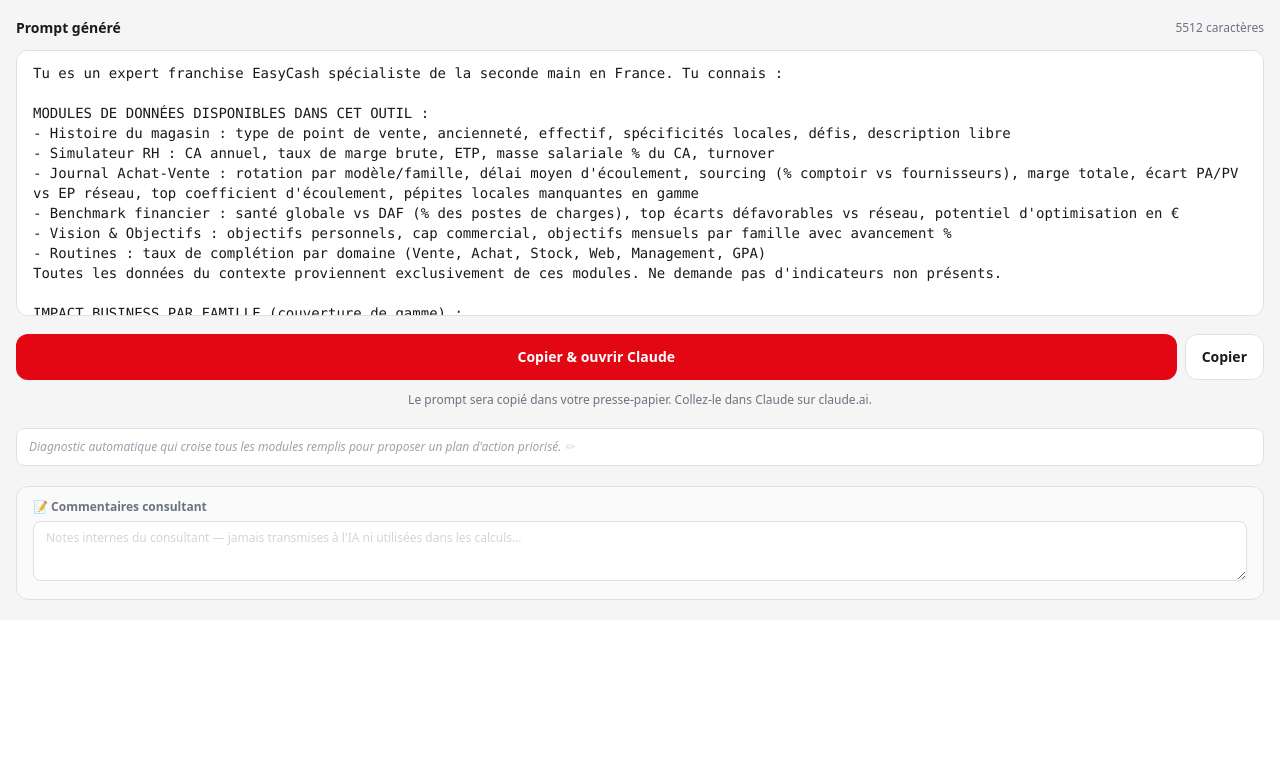
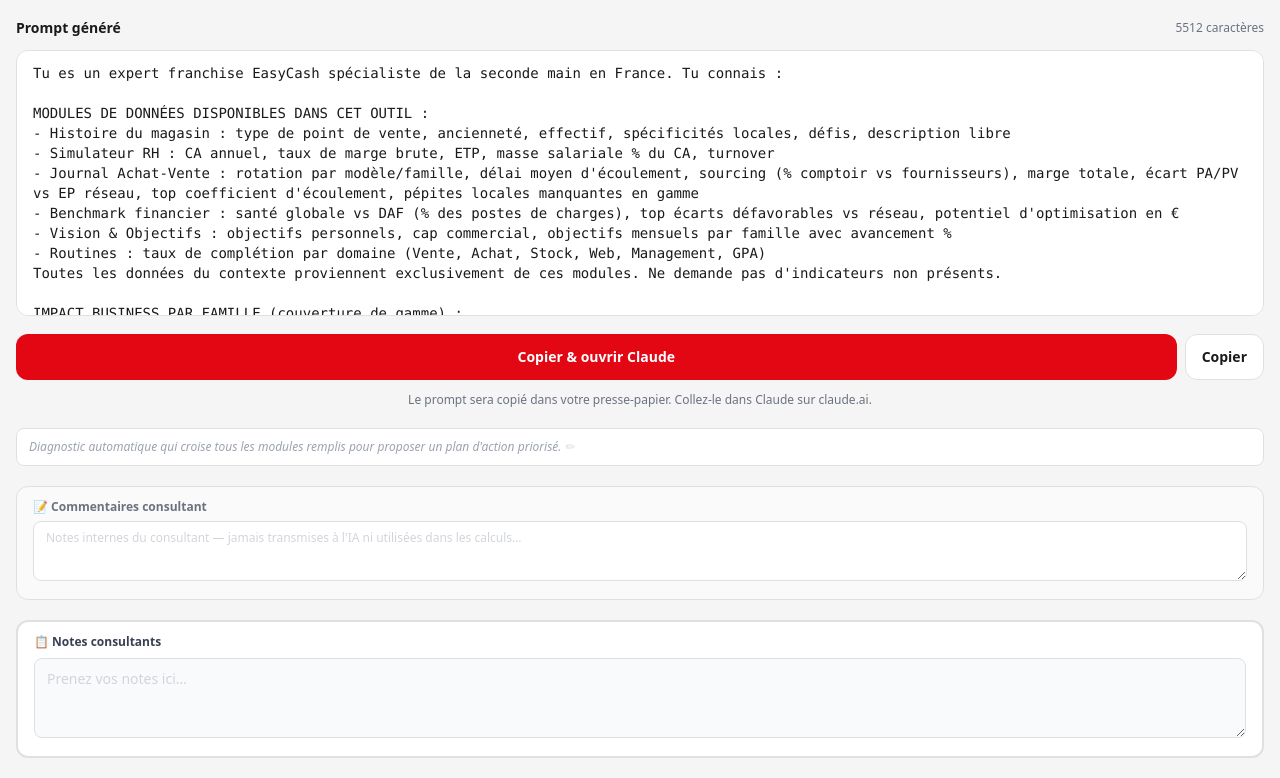
Before and after one commit to mcyprien02-arch/cockpit, a Next.js app: page / in a window 1280 px wide. Shown: the part 639-1417 px from the top of the page. Before the commit the page ends 1259 px from the top, so only its background shows below. Built offline with nearby package versions, Linux system fonts and the light colour scheme.

Commit message:
Add NotesReunion (Notes consultants) to all 11 modules
Global per-module notes zone (notes_reunion_${moduleKey}), saved on blur,
empty by default — sits below CommentaireConsultant in each module.

```diff
--- a/src/components/AssistantIA.tsx
+++ b/src/components/AssistantIA.tsx
@@ -10,6 +10,7 @@ import { getSimulateurContext } from '@/components/Simulateur';
 import { getHistoireContext } from '@/components/Dashboard';
 import CommentaireConsultant from './CommentaireConsultant';
 import PhraseExplicative from './PhraseExplicative';
+import NotesReunion from './NotesReunion';
 
 interface Props {
   data: MagasinData;
@@ -274,6 +275,7 @@ export default function AssistantIA({ data, actions, magasinNom }: Props) {
 
       <PhraseExplicative moduleKey="assistantia" defaultText="Diagnostic automatique qui croise tous les modules remplis pour proposer un plan d'action priorisé." />
       <CommentaireConsultant moduleKey="assistantia" magasinNom={magasinNom || ''} />
+      <NotesReunion moduleKey="assistantia" />
     </div>
   );
 }
--- a/src/components/BenchmarkFinancier.tsx
+++ b/src/components/BenchmarkFinancier.tsx
@@ -4,6 +4,7 @@ import { useState, useMemo, useEffect, useRef } from 'react';
 import * as XLSX from 'xlsx';
 import type { PAPAction } from '@/types';
 import CommentaireConsultant from './CommentaireConsultant';
+import NotesReunion from './NotesReunion';
 import PhraseExplicative from './PhraseExplicative';
 
 // ── Types ─────────────────────────────────────────────────────────────────────
@@ -1319,6 +1320,7 @@ export default function BenchmarkFinancier({ magasinNom, onAddAction }: Props) {
 
       <PhraseExplicative moduleKey="benchmark" defaultText="Compare le compte de résultat du magasin aux ratios réseau 2024 (marge nette, charges, EBE), moyenne et médiane." />
       <CommentaireConsultant moduleKey="benchmark" magasinNom={magasinNom} />
+      <NotesReunion moduleKey="benchmark" />
 
       {/* ── Clear data ── */}
       <div className="flex justify-end pt-2">
--- a/src/components/BijouterieScreen.tsx
+++ b/src/components/BijouterieScreen.tsx
@@ -4,6 +4,7 @@ import { useState, useEffect, useCallback, useMemo, useRef } from 'react';
 import * as XLSX from 'xlsx';
 import { detectTypeBijou, extractPoidsFromLib } from '@/lib/bijouUtils';
 import CommentaireConsultant from './CommentaireConsultant';
+import NotesReunion from './NotesReunion';
 import PhraseExplicative from './PhraseExplicative';
 import type { PAPAction } from '@/types';
 
@@ -1242,6 +1243,7 @@ const fonteRows = useMemo(()=>allRows.filter(r=>isLigneFonte(r,fonteConfig)),[al
 
       <PhraseExplicative moduleKey="bijouterie" defaultText="Module spécialisé Or qui calcule médiane, marge par titre carat, et compare le canal fonte vs vitrine." />
       <CommentaireConsultant moduleKey="bijouterie" magasinNom={magasinNom} />
+      <NotesReunion moduleKey="bijouterie" />
     </div>
   );
 }
--- a/src/components/Competences.tsx
+++ b/src/components/Competences.tsx
@@ -3,6 +3,7 @@
 import { useState } from 'react';
 import type { PAPAction } from '@/types';
 import CommentaireConsultant from './CommentaireConsultant';
+import NotesReunion from './NotesReunion';
 import PhraseExplicative from './PhraseExplicative';
 
 interface Props { magasinNom: string; onAddAction?: (action: PAPAction) => void; }
@@ -621,6 +622,7 @@ export default function Competences({ magasinNom, onAddAction }: Props) {
 
       <PhraseExplicative moduleKey="competences" defaultText="Cartographie les 26 compétences clés de l'équipe et détecte les dépendances critiques." />
       <CommentaireConsultant moduleKey="competences" magasinNom={magasinNom} />
+      <NotesReunion moduleKey="competences" />
     </div>
   );
 }
--- a/src/components/CouvertureGamme.tsx
+++ b/src/components/CouvertureGamme.tsx
@@ -3,6 +3,7 @@
 import React, { useState, useEffect } from 'react';
 import type { PAPAction } from '@/types';
 import CommentaireConsultant from './CommentaireConsultant';
+import NotesReunion from './NotesReunion';
 import PhraseExplicative from './PhraseExplicative';
 
 interface Props { magasinNom: string; onAddAction?: (action: PAPAction) => void; }
@@ -409,6 +410,7 @@ export default function CouvertureGamme({ magasinNom, onAddAction }: Props) {
 
       <PhraseExplicative moduleKey="gamme" defaultText="Identifie les manques de gamme par famille et leur impact potentiel sur la marge." />
       <CommentaireConsultant moduleKey="gamme" magasinNom={magasinNom} />
+      <NotesReunion moduleKey="gamme" />
     </div>
   );
 }
--- a/src/components/Dashboard.tsx
+++ b/src/components/Dashboard.tsx
@@ -4,6 +4,7 @@ import { useState, useEffect } from 'react';
 import type { MagasinData, PAPAction, Phase } from '@/types';
 import { DEFAULT_DATA } from '@/types';
 import CommentaireConsultant from './CommentaireConsultant';
+import NotesReunion from './NotesReunion';
 import PhraseExplicative from './PhraseExplicative';
 
 interface Props {
@@ -397,6 +398,7 @@ export default function Dashboard({ data, onSave, actions, onNavigate, onAddActi
 
       <PhraseExplicative moduleKey="histoire" defaultText="Permet au franchisé de décrire son contexte (ancienneté, défis, objectifs) pour que l'Assistant IA personnalise ses recommandations à sa situation réelle." />
       {data.nom && <CommentaireConsultant moduleKey="histoire" magasinNom={data.nom} />}
+      <NotesReunion moduleKey="histoire" />
 
       {/* Modal — qualitative config only */}
       {showModal && (
--- a/src/components/JournalAchatVente.tsx
+++ b/src/components/JournalAchatVente.tsx
@@ -5,6 +5,7 @@ import type { ReactNode } from 'react';
 import * as XLSX from 'xlsx';
 import type { PAPAction } from '@/types';
 import CommentaireConsultant from './CommentaireConsultant';
+import NotesReunion from './NotesReunion';
 import PhraseExplicative from './PhraseExplicative';
 
 interface Props { magasinNom: string; onAddAction?: (action: PAPAction) => void; onNavigateToBijouterie?: () => void; }
@@ -2656,6 +2657,7 @@ export default function JournalAchatVente({ magasinNom, onAddAction, onNavigateT
 
       <PhraseExplicative moduleKey="journal" defaultText="Analyse les ventes importées pour identifier les rotations rapides, les pépites locales à sourcer, et la performance par acheteur comptoir." />
       <CommentaireConsultant moduleKey="journal" magasinNom={magasinNom} />
+      <NotesReunion moduleKey="journal" />
     </div>
   );
 }
--- /dev/null
+++ b/src/components/NotesReunion.tsx
@@ -0,0 +1,38 @@
+'use client';
+import { useState, useEffect } from 'react';
+
+interface Props {
+  moduleKey: string;
+}
+
+export default function NotesReunion({ moduleKey }: Props) {
+  const storageKey = `notes_reunion_${moduleKey}`;
+  const [text, setText] = useState('');
+  const [saved, setSaved] = useState(false);
+
+  useEffect(() => {
+    try { setText(localStorage.getItem(storageKey) ?? ''); } catch {}
+  }, [storageKey]);
+
+  function save(val: string) {
+    try { localStorage.setItem(storageKey, val); } catch {}
+    setSaved(true);
+    setTimeout(() => setSaved(false), 1500);
+  }
+
+  return (
+    <div className="border-2 border-[#E0E0E0] rounded-xl px-4 py-3 space-y-2 bg-white hover:border-[#D1D5DB] transition-colors">
+      <div className="flex items-center justify-between">
+        <p className="text-xs font-bold text-[#374151]">📋 Notes consultants</p>
+        {saved && <span className="text-[10px] text-green-600 font-semibold">Enregistré</span>}
+      </div>
+      <textarea
+        className="w-full text-sm text-[#1A1A1A] bg-[#F9FAFB] border border-[#E0E0E0] rounded-lg px-3 py-2.5 min-h-[80px] resize-y focus:outline-none focus:border-[#9CA3AF] placeholder:text-[#D1D5DB]"
+        placeholder="Prenez vos notes ici…"
+        value={text}
+        onChange={e => setText(e.target.value)}
+        onBlur={e => save(e.target.value)}
+      />
+    </div>
+  );
+}
--- a/src/components/Objectifs.tsx
+++ b/src/components/Objectifs.tsx
@@ -4,6 +4,7 @@ import { useState, useEffect } from 'react';
 import type { PAPAction, ActionAxe, StoredStatut } from '@/types';
 import { getDelaiMoyenParFamille, detectFamilyCode } from './JournalAchatVente';
 import CommentaireConsultant from './CommentaireConsultant';
+import NotesReunion from './NotesReunion';
 import PhraseExplicative from './PhraseExplicative';
 
 interface Props { magasinNom: string; onAddAction?: (action: PAPAction) => void; }
@@ -758,6 +759,7 @@ export default function Objectifs({ magasinNom, onAddAction }: Props) {
 
       <PhraseExplicative moduleKey="objectifs" defaultText="Convertit l'objectif de marge mensuel en besoin de sourcing réel, ajusté au stock et à la marge déjà réalisée." />
       <CommentaireConsultant moduleKey="objectifs" magasinNom={magasinNom} />
+      <NotesReunion moduleKey="objectifs" />
     </div>
   );
 }
--- a/src/components/PlanAction.tsx
+++ b/src/components/PlanAction.tsx
@@ -3,6 +3,7 @@
 import { useState, useRef } from 'react';
 import type { MagasinData, PAPAction, ActionAxe, StoredStatut } from '@/types';
 import CommentaireConsultant from './CommentaireConsultant';
+import NotesReunion from './NotesReunion';
 import PhraseExplicative from './PhraseExplicative';
 
 interface Props {
@@ -503,6 +504,7 @@ export default function PlanAction({ data, actions, onSave }: Props) {
 
       <PhraseExplicative moduleKey="planaction" defaultText="Centralise toutes les actions remontées par les modules dans un planning unique." />
       <CommentaireConsultant moduleKey="planaction" magasinNom={data.nom || ''} />
+      <NotesReunion moduleKey="planaction" />
     </div>
   );
 }
--- a/src/components/Routines.tsx
+++ b/src/components/Routines.tsx
@@ -3,6 +3,7 @@
 import { useState, useMemo } from 'react';
 import type { PAPAction } from '@/types';
 import CommentaireConsultant from './CommentaireConsultant';
+import NotesReunion from './NotesReunion';
 import PhraseExplicative from './PhraseExplicative';
 
 interface Props { magasinNom: string; onAddAction?: (action: PAPAction) => void; }
@@ -1009,6 +1010,7 @@ export default function Routines({ magasinNom, onAddAction }: Props) {
 
       <PhraseExplicative moduleKey="routines" defaultText="Liste les bonnes pratiques quotidiennes/hebdo du réseau, personnalisables par le franchisé." />
       <CommentaireConsultant moduleKey="routines" magasinNom={magasinNom} />
+      <NotesReunion moduleKey="routines" />
     </div>
   );
 }
--- a/src/components/Simulateur.tsx
+++ b/src/components/Simulateur.tsx
@@ -3,6 +3,7 @@
 import { useState } from 'react';
 import type { PAPAction } from '@/types';
 import CommentaireConsultant from './CommentaireConsultant';
+import NotesReunion from './NotesReunion';
 import PhraseExplicative from './PhraseExplicative';
 
 interface Props { magasinNom: string; isCriticalSpiral?: boolean; onAddAction?: (action: PAPAction) => void; }
@@ -479,6 +480,7 @@ export default function Simulateur({ magasinNom, isCriticalSpiral, onAddAction }
 
       <PhraseExplicative moduleKey="simulateur" defaultText="Calcule la masse salariale, le ratio CA/ETP et le turnover pour piloter l'équipe." />
       <CommentaireConsultant moduleKey="simulateur" magasinNom={magasinNom} />
+      <NotesReunion moduleKey="simulateur" />
     </div>
   );
 }
```
